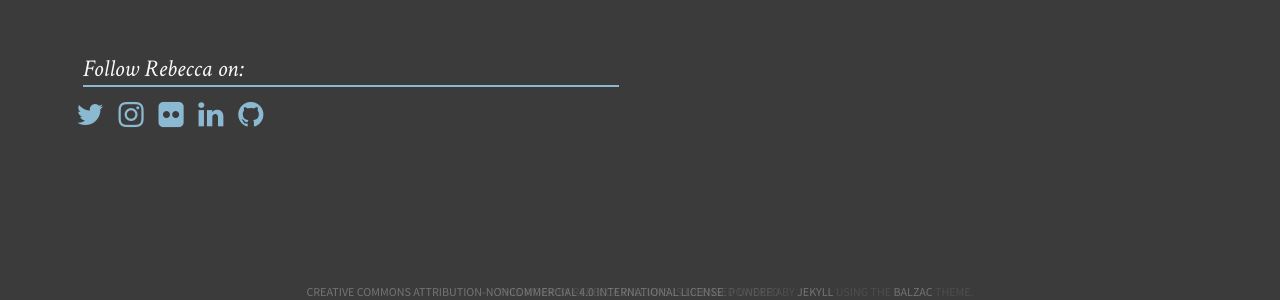
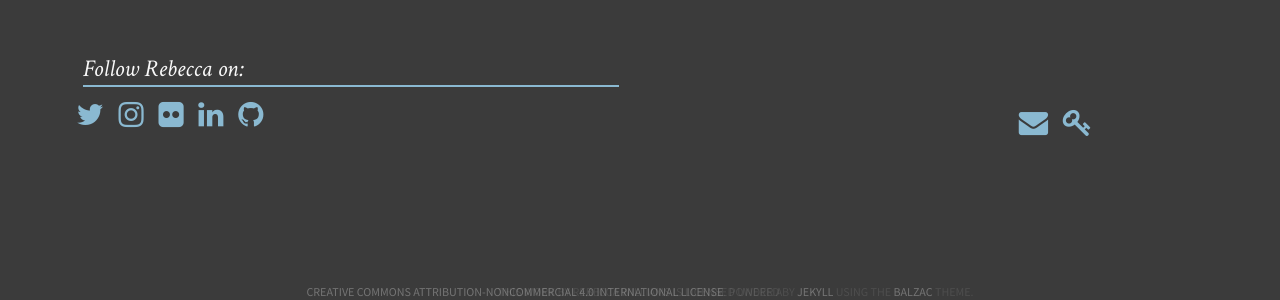
Before and after one commit to rebeccawilliams/rebeccawilliams.us, a Jekyll site: the page built from index.md, in a window 1280 px wide. Shown: the part 594-894 px from the top of the page. Built offline with Jekyll 4.4.1, drawn with Linux system fonts in a browser that asks for light colours; nearby versions of some CDN libraries.

Commit message:
Update footer.html

```diff
--- a/_includes/footer.html
+++ b/_includes/footer.html
@@ -7,10 +7,11 @@
 		          <a href="https://instagram.com/instarebeccawilliams"><i class="fa fa-instagram fa-lg"></i>   &nbsp;
             	<a href="https://www.flickr.com/photos/thisisflickriknow/"><i class="fa fa-flickr fa-lg"></i>   &nbsp;
             	<a href="https://www.linkedin.com/in/rebeccaannwilliams"><i class="fa fa-linkedin fa-lg"></i>   &nbsp;
-		          <a href="http://github.com/rebeccawilliams"><i class="fa fa-github fa-lg"></i>
+		          <a href="http://github.com/rebeccawilliams"><i class="fa fa-github fa-lg"></i></li>
       <div class="social">
       <ul>
-            &nbsp;
+		<li></li><a href="mailto:rebecca@rebeccawilliams.us"><i class="fa fa-envelope fa-lg"></i>   &nbsp;
+		<a href="https://keybase.io/RebeccaWilliams/key.asc"><i class="fa fa-key fa-lg"></i></li>
         </ul>
     </div>
     </aside>
```
